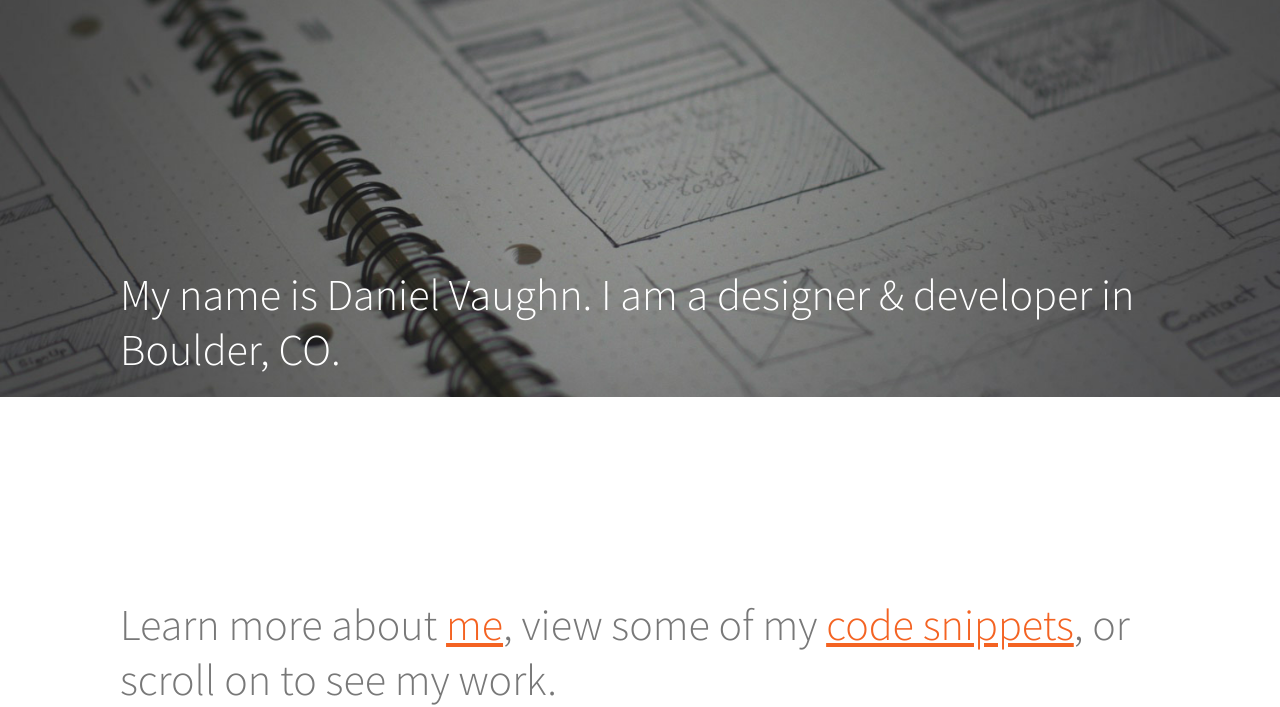
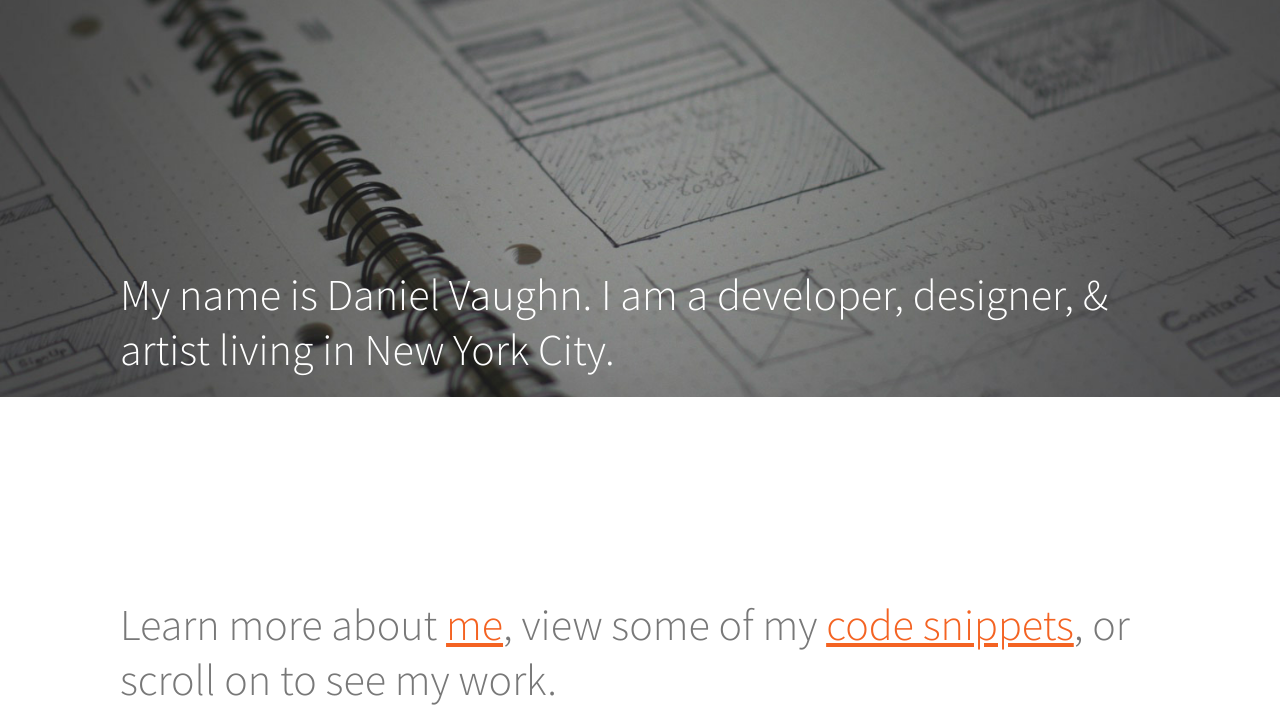
Before and after one commit to danielvaughn/portfolio, a website: page src/index.html in a window 1280 px wide. Shown: the part 104-811 px from the top of the page. Drawn offline with nearby package versions, Linux system fonts and the light colour scheme.

Commit message:
Makes small updates to hero intro copy

```diff
--- a/src/index.html
+++ b/src/index.html
@@ -25,7 +25,7 @@
                     </ul>
                 </nav>
             </header>
-            <p>My name is Daniel Vaughn. I am a designer & developer in Boulder, CO.</p>
+            <p>My name is Daniel Vaughn. I am a developer, designer, &amp; artist living in New York City.</p>
         </div>
         <div class="content-wrapper">
             <div class="content">
```
